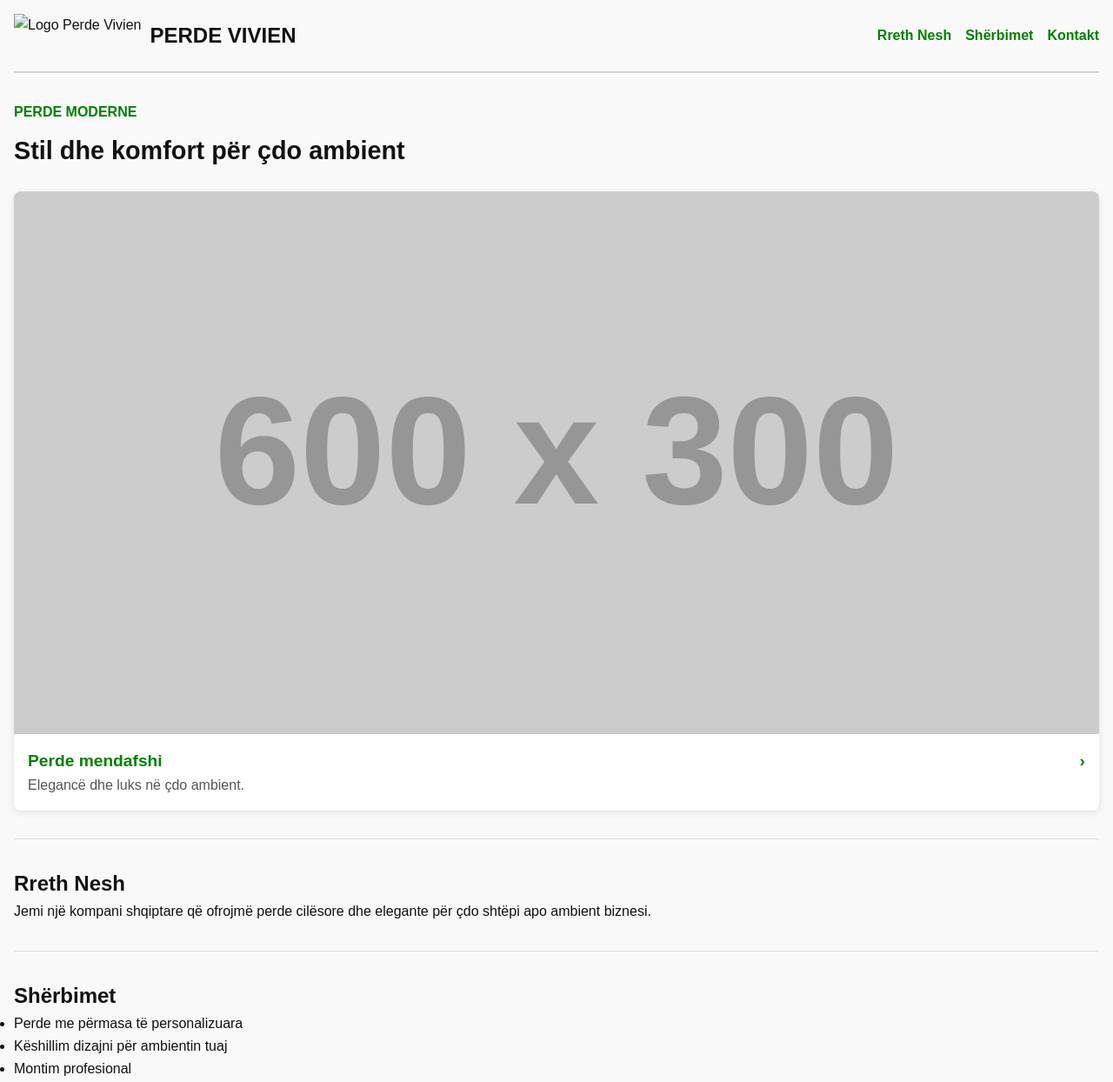
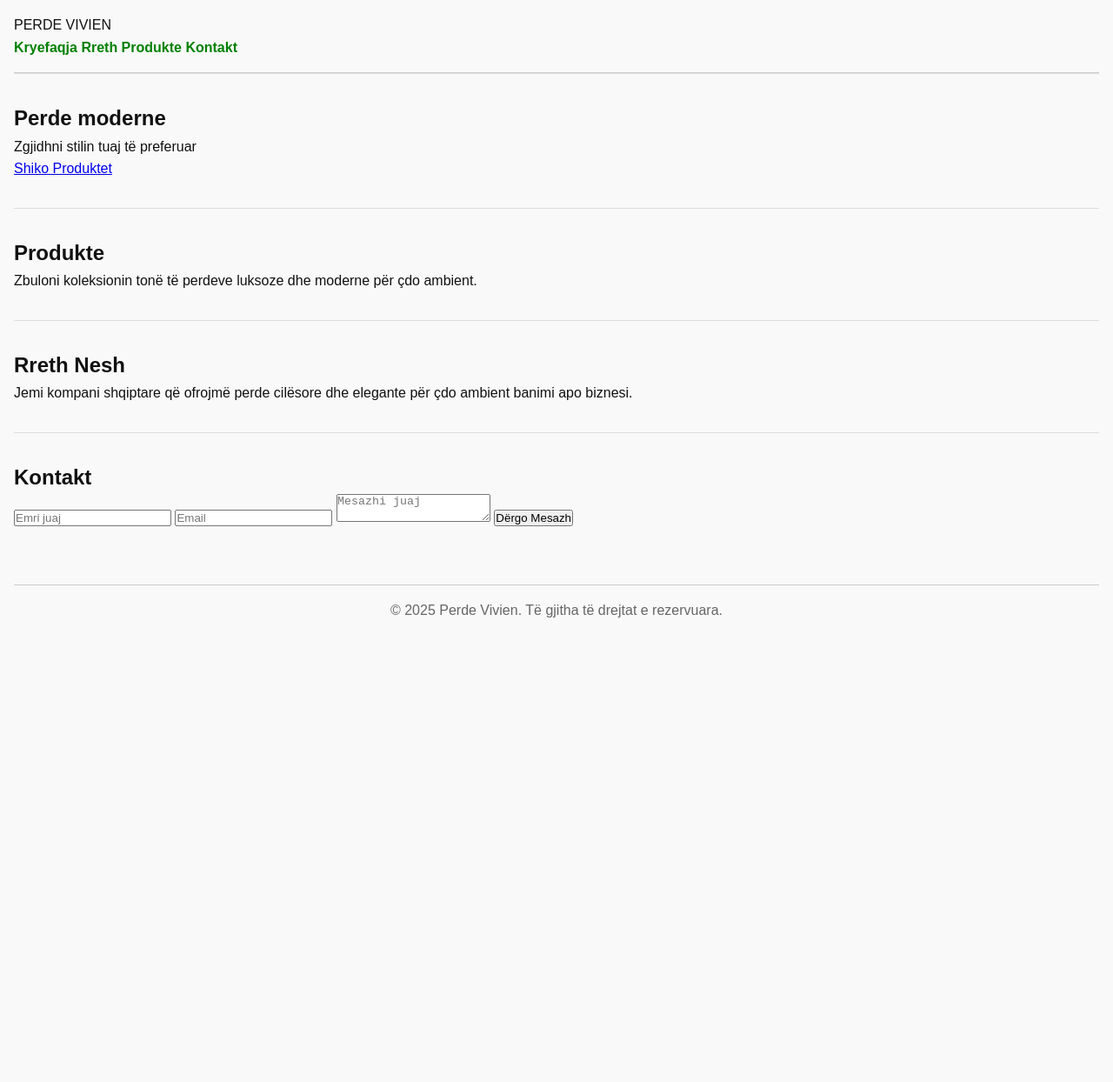
Before and after one commit to Taulanti15/vivien-perde, a plain HTML site: page index.html in a window 1280 px wide. Shown: the top 1244 px of the page at 87% size. After the commit the page ends 800 px from the top, so only its background shows below. Drawn offline with nearby package versions, Linux system fonts and the light colour scheme; placeholder pictures from the web are drawn by us.

Commit message:
Update index.html

```diff
--- a/index.html
+++ b/index.html
@@ -1,63 +1,73 @@
-
 <!DOCTYPE html>
 <html lang="sq">
 <head>
-<meta charset="UTF-8" />
-<meta name="viewport" content="width=device-width, initial-scale=1.0">
-<title>Perde Vivien</title>
-<link rel="stylesheet" href="style.css" />
+  <meta charset="UTF-8">
+  <meta name="viewport" content="width=device-width, initial-scale=1.0">
+  <title>Perde Vivien</title>
+  <link rel="stylesheet" href="style.css">
+  <link rel="stylesheet" href="https://cdnjs.cloudflare.com/ajax/libs/aos/2.3.4/aos.css">
 </head>
 <body>
 
-<header>
-<div style="display: flex; align-items: center; gap: 10px;">
-<img src="logo-dyqanit.jpg" alt="Logo Perde Vivien" style="height: 50px;">
-<h1>PERDE VIVIEN</h1>
+<header class="header">
+  <div class="container nav-container">
+    <div class="logo">PERDE VIVIEN</div>
+    <nav class="nav">
+      <a href="#home">Kryefaqja</a>
+      <a href="#rreth">Rreth</a>
+      <a href="#produkte">Produkte</a>
+      <a href="#kontakt" class="btn">Kontakt</a>
+    </nav>
   </div>
-<nav>
-<ul class="nav-links">
-  <li><a href="#rreth-nesh">Rreth Nesh</a></li>
-   <li><a href="#sherbimet">Shërbimet</a></li>
-   <li><a href="#kontakt">Kontakt</a></li>
-  </ul>
- </nav>
 </header>
 
-<section class="hero">
-<p class="subtitle">PERDE MODERNE</p>
-<h2>Stil dhe komfort për çdo ambient</h2>
-<div class="product">
-<img src="https://via.placeholder.com/600x300" alt="Perde mendafshi" />
-<div class="product-text">
-<h3>Perde mendafshi <span>&#8250;</span></h3>
-<p>Elegancë dhe luks në çdo ambient.</p>
-</div>
-</div>
+<section class="hero" id="home">
+  <div class="container hero-content" data-aos="fade-up">
+    <h1>Perde moderne</h1>
+    <p>Zgjidhni stilin tuaj të preferuar</p>
+    <a href="#produkte" class="btn">Shiko Produktet</a>
+  </div>
 </section>
 
-<section id="rreth-nesh">
-<h2>Rreth Nesh</h2>
-<p>Jemi një kompani shqiptare që ofrojmë perde cilësore dhe elegante për çdo shtëpi apo ambient biznesi.</p>
+<section class="section" id="produkte">
+  <div class="container" data-aos="fade-right">
+    <h2>Produkte</h2>
+    <p>Zbuloni koleksionin tonë të perdeve luksoze dhe moderne për çdo ambient.</p>
+  </div>
 </section>
 
-<section id="sherbimet">
-<h2>Shërbimet</h2>
-<ul>
-<li>Perde me përmasa të personalizuara</li>
-<li>Këshillim dizajni për ambientin tuaj</li>
-<li>Montim profesional</li>
-</ul>
+<section class="section light" id="rreth">
+  <div class="container" data-aos="fade-left">
+    <h2>Rreth Nesh</h2>
+    <p>Jemi kompani shqiptare që ofrojmë perde cilësore dhe elegante për çdo ambient banimi apo biznesi.</p>
+  </div>
 </section>
 
-<section id="kontakt">
-<h2>Kontakt</h2>
-<p>Email: <a href="mailto:info-perdevivien@gmail.com">info-perdevivien@gmail.com</a></p>
-<p>Vendndodhje: Rruga Hoxha Tahsin, Tiranë, Shqipëri</p>
+<section class="section" id="kontakt">
+  <div class="container" data-aos="fade-up">
+    <h2>Kontakt</h2>
+    <form class="contact-form">
+      <input type="text" placeholder="Emri juaj" required>
+      <input type="email" placeholder="Email" required>
+      <textarea placeholder="Mesazhi juaj" required></textarea>
+      <button type="submit" class="btn">Dërgo Mesazh</button>
+    </form>
+  </div>
 </section>
 
-<footer>
-<p>&copy; 2025 Perde Vivien. Të gjitha të drejtat e rezervuara.</p>
+<footer class="footer">
+  <div class="container">
+    &copy; 2025 Perde Vivien. Të gjitha të drejtat e rezervuara.
+  </div>
 </footer>
+
+<script src="https://cdnjs.cloudflare.com/ajax/libs/aos/2.3.4/aos.js"></script>
+<script>
+  AOS.init({
+    duration: 1000,
+    once: true
+  });
+</script>
 
 </body>
 </html>
```
